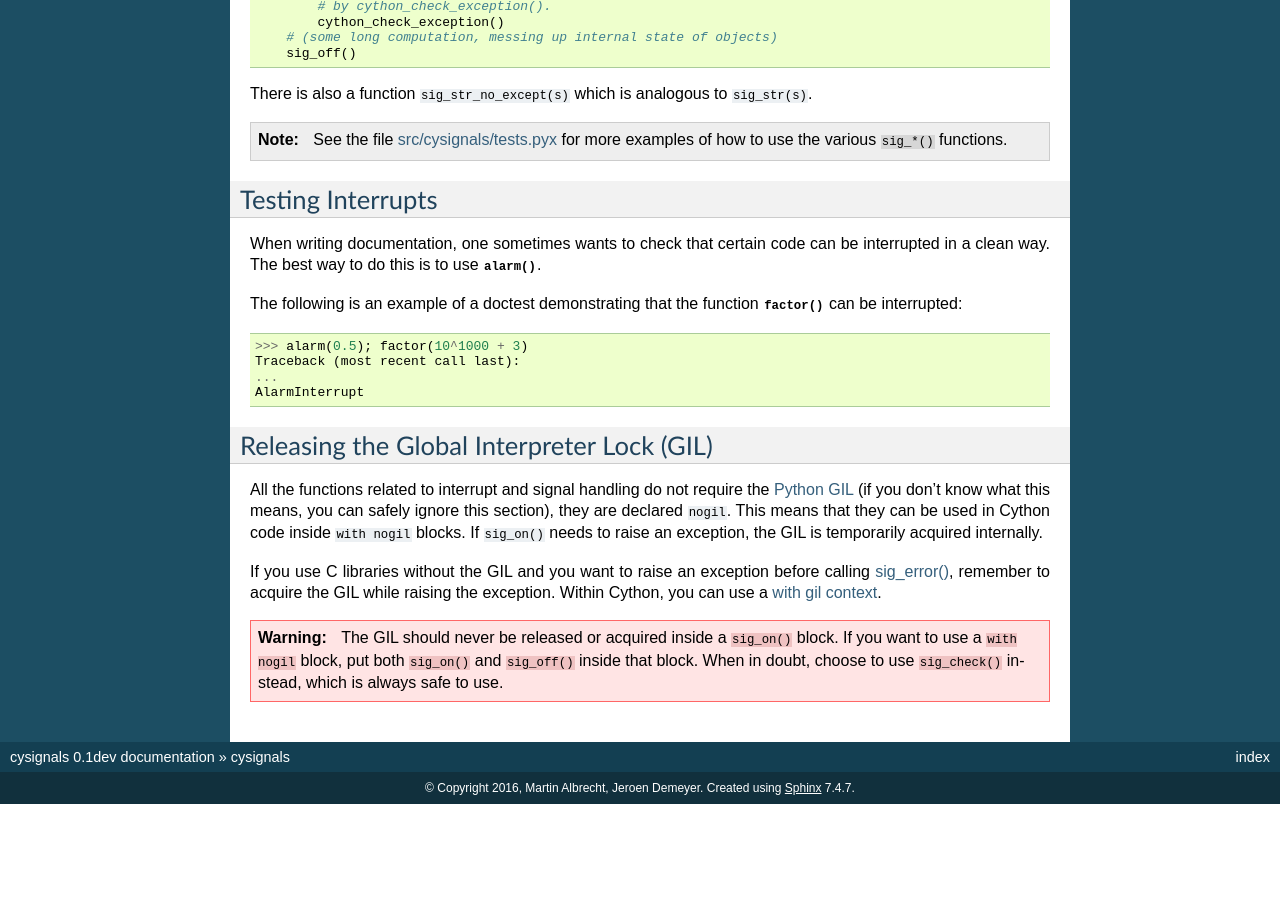
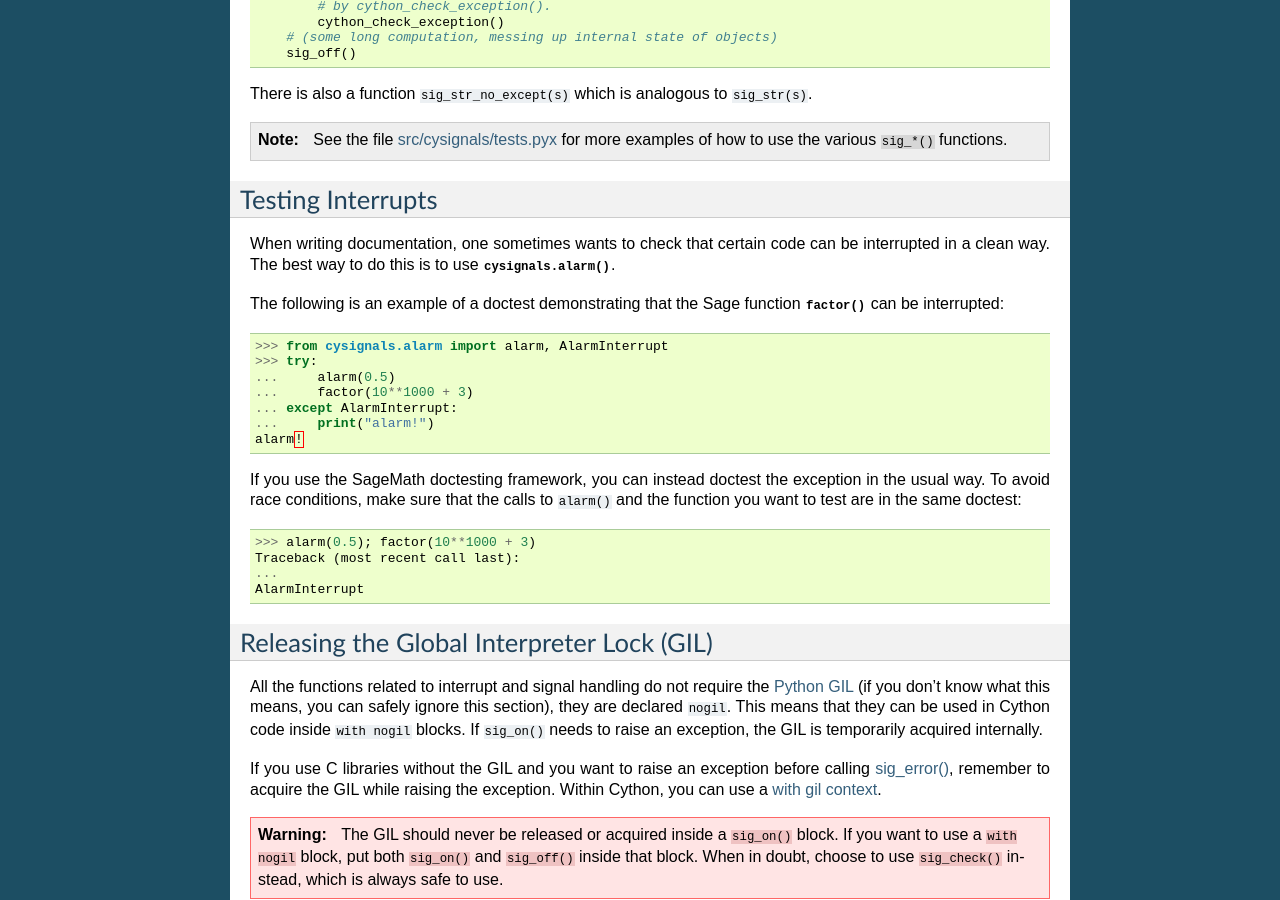
Before and after one commit to sagemath/cysignals, a Sphinx documentation site: the page built from docs/source/index.rst, in a window 1280 px wide and 900 px high, scrolled down 5692 px. Built offline with Sphinx 7.4.7, drawn with Linux system fonts in a browser that asks for light colours; before the commit the page ends 6496 px from its top, so only the background shows below that.

Commit message:
Improve alarm() example

```diff
--- a/docs/source/index.rst
+++ b/docs/source/index.rst
@@ -376,13 +376,27 @@ There is also a function ``sig_str_no_except(s)`` which is analogous to
 Testing Interrupts
 ------------------
 
-When writing documentation, one sometimes wants to check that certain code can
-be interrupted in a clean way. The best way to do this is to use :func:`alarm`.
+When writing documentation, one sometimes wants to check that certain
+code can be interrupted in a clean way. The best way to do this is to
+use :func:`cysignals.alarm`.
 
-The following is an example of a doctest demonstrating that the function
-:func:`factor()` can be interrupted::
+The following is an example of a doctest demonstrating that the Sage
+function :func:`factor()` can be interrupted::
 
-    >>> alarm(0.5); factor(10^1000 + 3)
+    >>> from cysignals.alarm import alarm, AlarmInterrupt
+    >>> try:
+    ...     alarm(0.5)
+    ...     factor(10**1000 + 3)
+    ... except AlarmInterrupt:
+    ...     print("alarm!")
+    alarm!
+
+If you use the SageMath doctesting framework, you can instead doctest
+the exception in the usual way. To avoid race conditions, make sure
+that the calls to ``alarm()`` and the function you want to test are in
+the same doctest::
+
+    >>> alarm(0.5); factor(10**1000 + 3)
     Traceback (most recent call last):
     ...
     AlarmInterrupt
```
